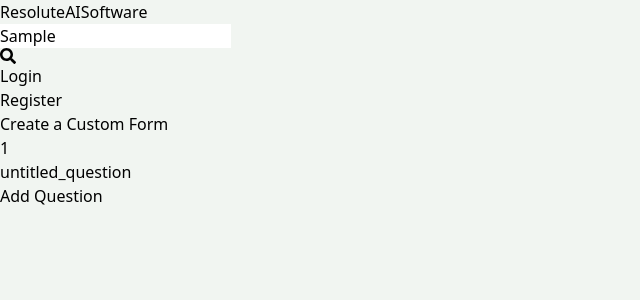
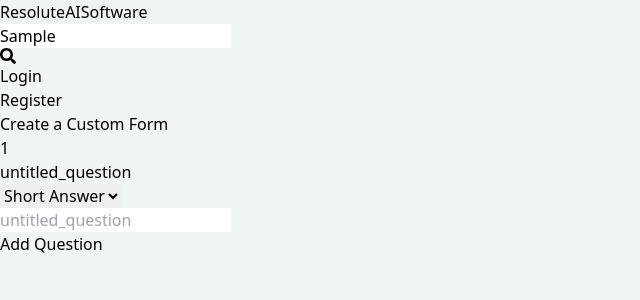
Before and after one commit to dev-sureshbhatt/crud-auth-mern, a React (Vite) app in the folder client/: page /create-form in a window 1280 px wide. Both pictures are taken after typing "Sample" into the empty fields and a click on the button "Add Question". Shown: the top 300 px of the page, without its empty margins (0-640 px from the left). Built offline with nearby package versions, Linux system fonts and the light colour scheme.

Commit message:
Updated question form (minor changes)

```diff
--- a/client/src/pages/CreateForm.jsx
+++ b/client/src/pages/CreateForm.jsx
@@ -1,24 +1,18 @@
 import React, { useState } from "react";
 
 export default function CreateForm() {
-
-   const [formContent, setFormContent] = useState([])
-
+  const [formContent, setFormContent] = useState([]);
 
   function addQuestion() {
     const fields = {
-        "number": formContent.length,
-        "name": `question_${formContent.length}`,
-        "label": "untitled_question",
-        "type": "short_answer",
-        "list": []
-    }
-    setFormContent([...formContent, fields])
+      number: formContent.length,
+      name: `question_${formContent.length}`,
+      label: "untitled_question",
+      type: "short_answer",
+      list: [],
+    };
+    setFormContent([...formContent, fields]);
   }
-
-
-
-
 
   return (
     <div className="p-3 mx-auto flex flex-col">
@@ -27,28 +21,35 @@ export default function CreateForm() {
       </h1>
 
       <div className="bg-white rounded-lg shadow-md flex flex-col justify-center p-5">
+        <div>
+          {formContent.map((item, index) => {
+            return (
+                <div>
+              <div className="flex justify-between space-y-6 items-center">
+                <div className="flex gap-1" key={item.name}>
+                  <p>{item.number + 1}</p>
+                  <p>{item.label}</p>
+                </div>
+                <div>
+                  <select>
+                    <option value="short_answer">Short Answer</option>
+                    <option value="paragraph">Paragraph</option>
+                    <option value="multichoice">Multichoice</option>
+                  </select>
+                </div>
 
-        <div>
-            {
-                formContent.map((item, index)=>{
-                    return(
-                        <div>
-                        <div key={item.name}>
-                        <p>{item.number+1}</p>
-                        <p>{item.label}</p>
-                        </div>
-                        <div>
+              </div>
+              <div>
+                {item.type == "short_answer" && <input type="text" placeholder={item.label} />}
+                {item.type == "paragraph" && <textarea placeholder={item.label} />}
+                {item.type == "multichoice" && <input type="text" placeholder={item.label} />}
+              </div>
 
-                        </div>
-                        </div>
-                    )
-                })
-            }
+              </div>);
+          })}
         </div>
 
-        <div>
 
-        </div>
 
         <button
           onClick={addQuestion}
```
